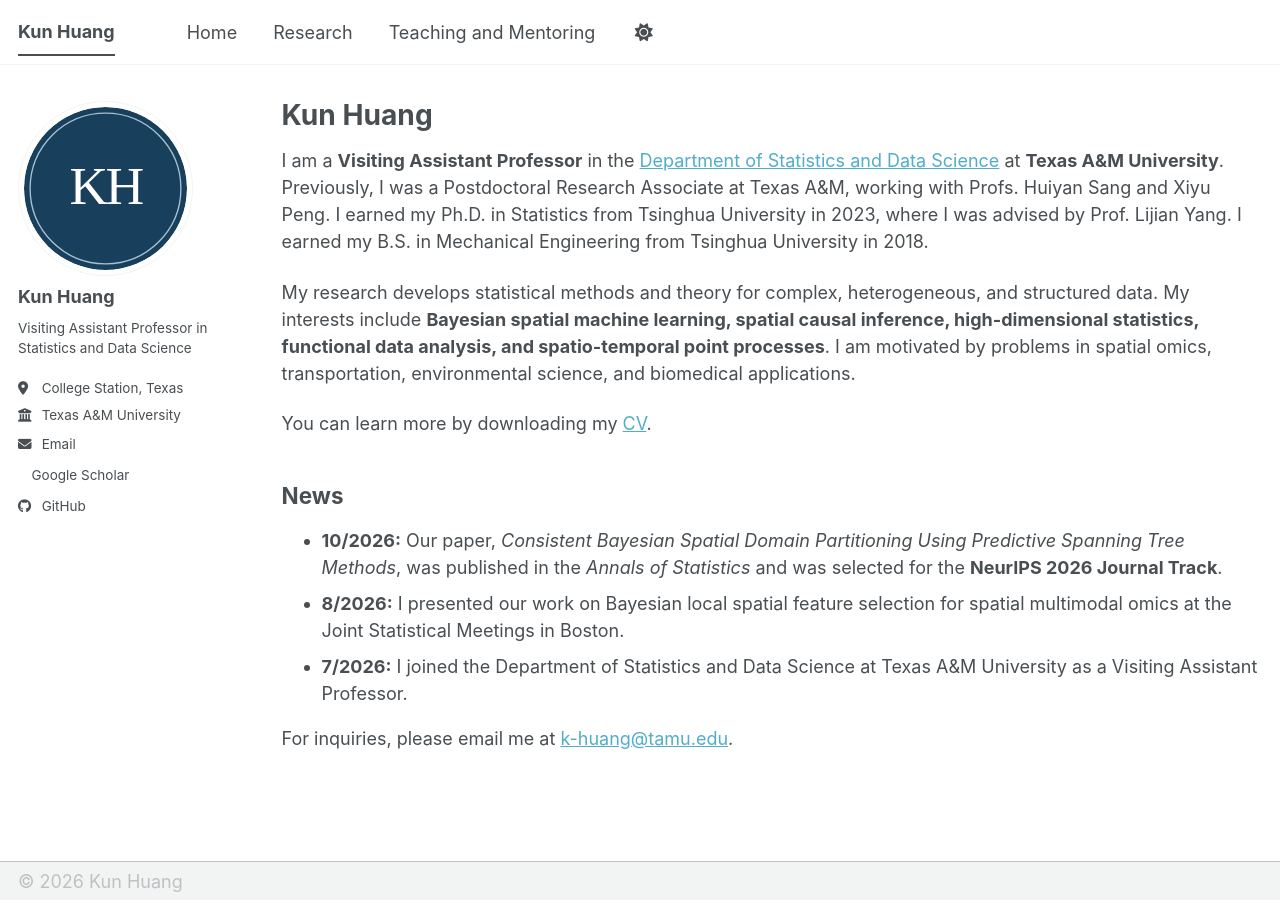
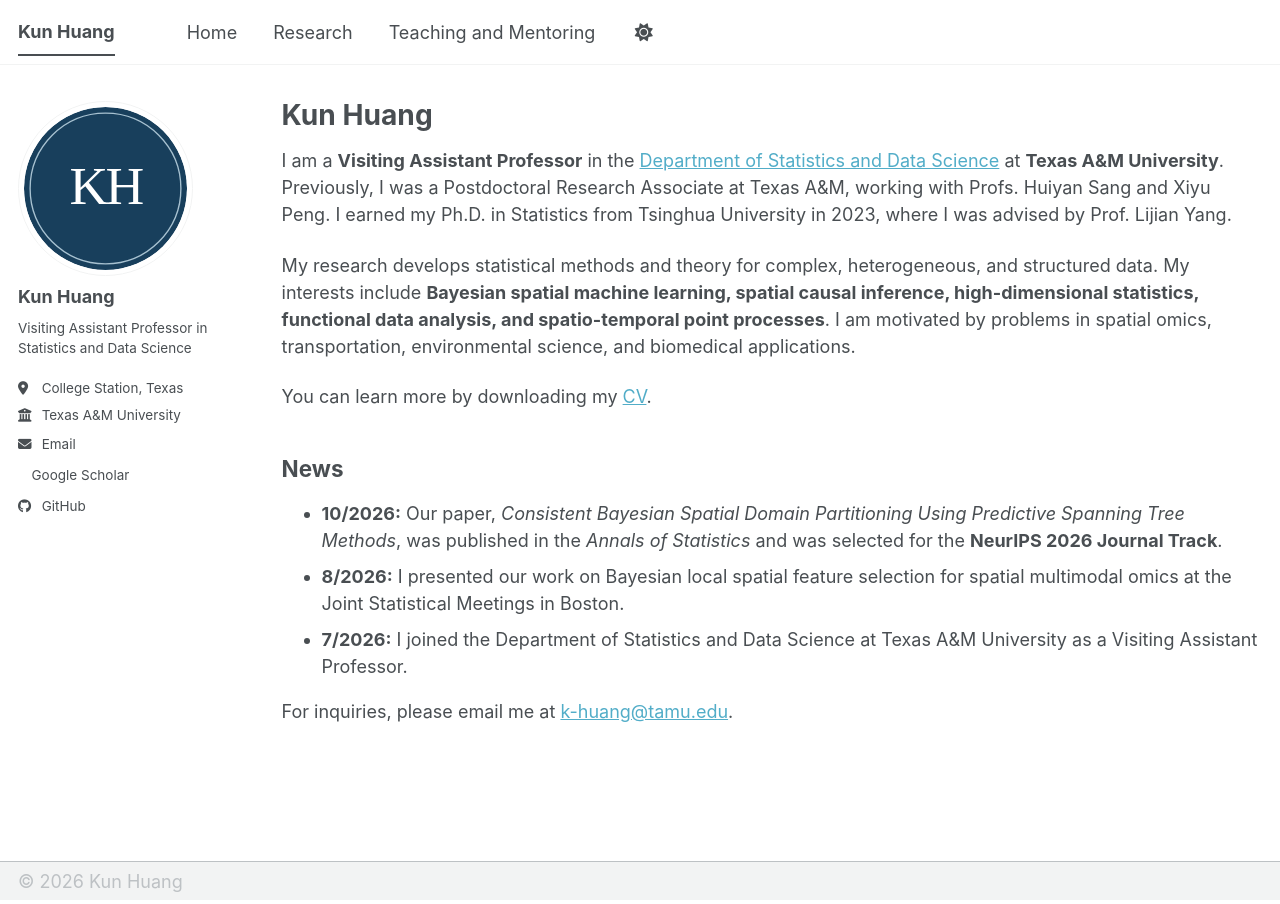
Before and after one commit to k-huang96/k-huang96.github.io, a Jekyll site: the page built from _pages/about.md, in a window 1280 px wide. Built offline with Jekyll 4.4.1, drawn with Linux system fonts in a browser that asks for light colours; a script bundle is joined from its source files by our own code; a style sheet for code colours, icons or effects is not loaded.

Commit message:
Update about.md

```diff
--- a/_pages/about.md
+++ b/_pages/about.md
@@ -8,7 +8,7 @@ redirect_from:
   - /about.html
 ---
 
-I am a **Visiting Assistant Professor** in the [Department of Statistics and Data Science](https://artsci.tamu.edu/statistics/index.html) at **Texas A&M University**. Previously, I was a Postdoctoral Research Associate at Texas A&M, working with Profs. Huiyan Sang and Xiyu Peng. I earned my Ph.D. in Statistics from Tsinghua University in 2023, where I was advised by Prof. Lijian Yang. I earned my B.S. in Mechanical Engineering from Tsinghua University in 2018.
+I am a **Visiting Assistant Professor** in the [Department of Statistics and Data Science](https://artsci.tamu.edu/statistics/index.html) at **Texas A&M University**. Previously, I was a Postdoctoral Research Associate at Texas A&M, working with Profs. Huiyan Sang and Xiyu Peng. I earned my Ph.D. in Statistics from Tsinghua University in 2023, where I was advised by Prof. Lijian Yang.
 
 My research develops statistical methods and theory for complex, heterogeneous, and structured data. My interests include **Bayesian spatial machine learning, spatial causal inference, high-dimensional statistics, functional data analysis, and spatio-temporal point processes**. I am motivated by problems in spatial omics, transportation, environmental science, and biomedical applications.
 
```
